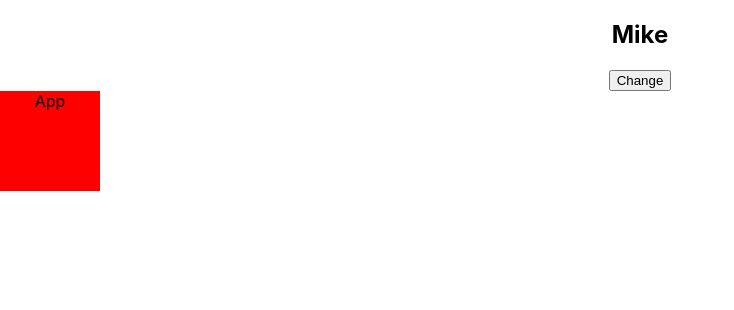
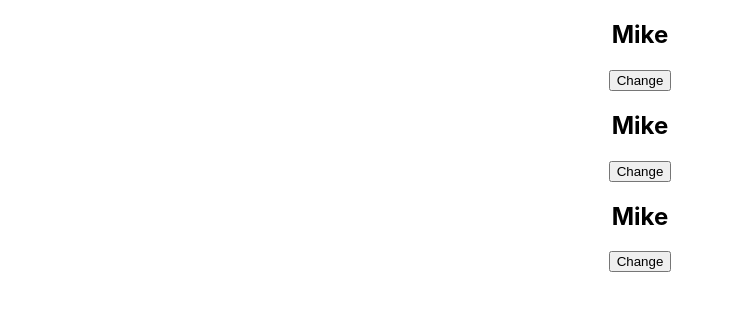
Before and after one commit to lofbgmlve/React-practice, a React (Create React App) app: page / in a window 1280 px wide. Shown: the top 310 px of the page, without its empty margins (0-734 px from the left). Built offline with nearby package versions, Linux system fonts and the light colour scheme.

Commit message:
App.js useState Test

```diff
--- a/src/App.js
+++ b/src/App.js
@@ -10,8 +10,8 @@ function App() {
     <div className="App">
 
       <Hello />
-
-      <div className={styles.box}>App</div>
+      <Hello />
+      <Hello />
     </div>
   );
 }
```
